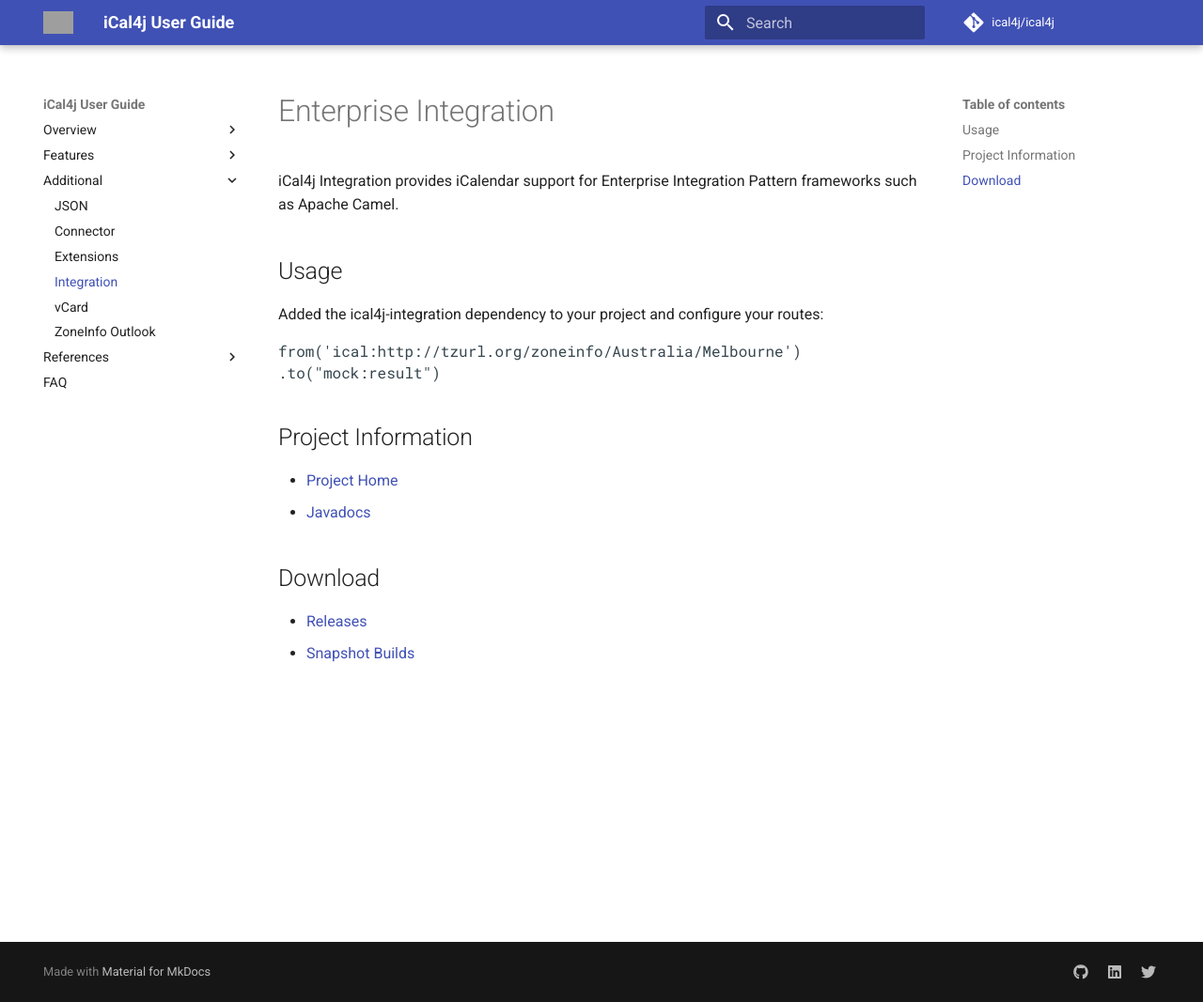
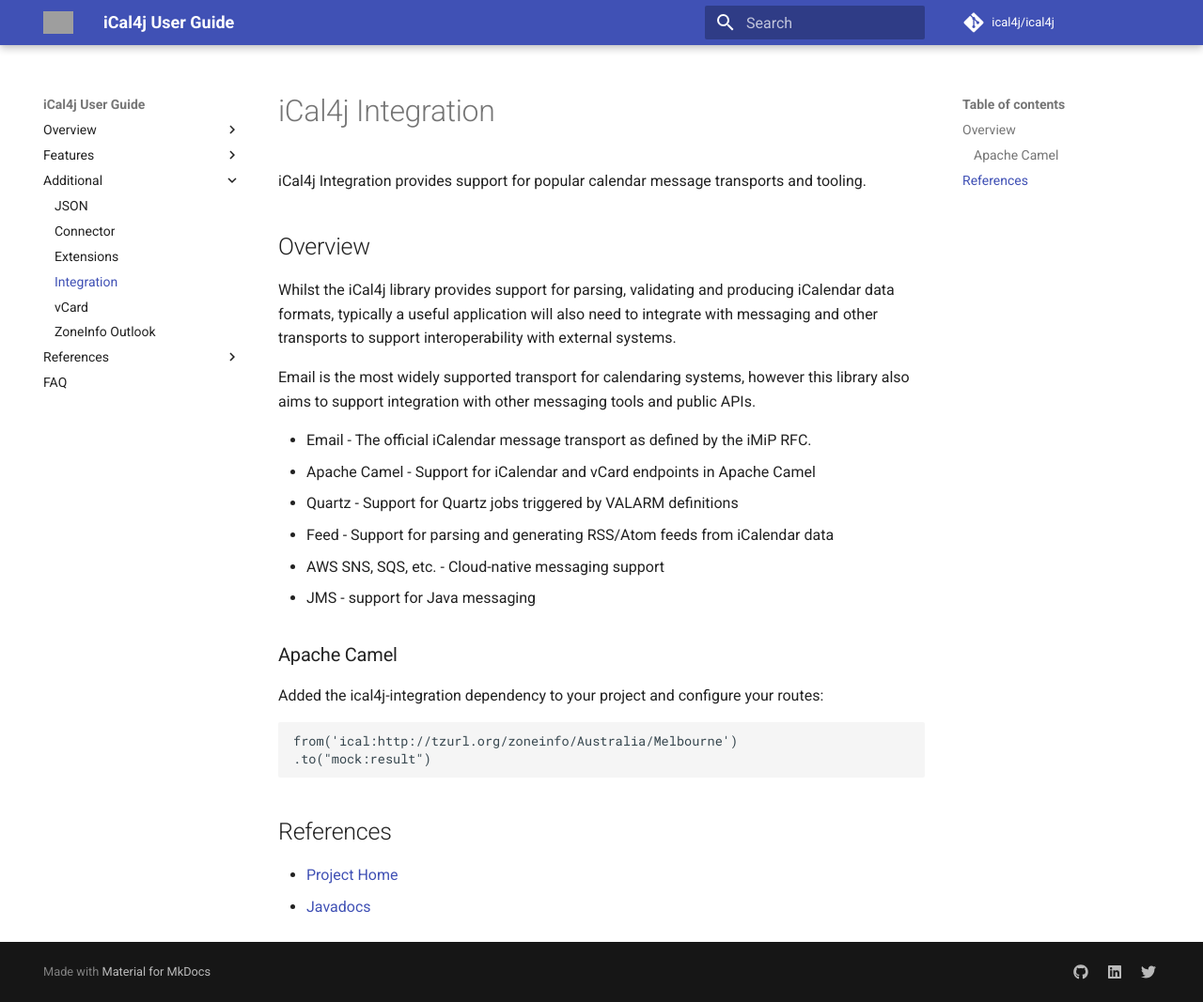
Before and after one commit to ical4j/ical4j-user-guide, an MkDocs documentation site: the page built from docs/integration.md, in a window 1280 px wide and 1067 px high. Shown: the whole window at 94% size. Built offline with MkDocs 1.6.1 and Material for MkDocs 9.7.7, drawn with Linux system fonts in a browser that asks for light colours; comment, search, counter and statistics services are not loaded; grey boxes are pictures that could not be loaded.

Commit message:
Updated integration docs

```diff
--- a/docs/integration.md
+++ b/docs/integration.md
@@ -1,22 +1,29 @@
-# Enterprise Integration
+# iCal4j Integration
+iCal4j Integration provides support for popular calendar message transports and tooling.
 
-iCal4j Integration provides iCalendar support for Enterprise Integration Pattern frameworks such as Apache Camel.
+## Overview
 
-## Usage
+Whilst the iCal4j library provides support for parsing, validating and producing iCalendar data formats, typically a useful application will also need to integrate with messaging and other transports to support interoperability with external systems.
+
+Email is the most widely supported transport for calendaring systems, however this library also aims to support integration with other messaging tools and public APIs.
+
+* Email - The official iCalendar message transport as defined by the iMiP RFC.
+* Apache Camel - Support for iCalendar and vCard endpoints in Apache Camel
+* Quartz - Support for Quartz jobs triggered by VALARM definitions
+* Feed - Support for parsing and generating RSS/Atom feeds from iCalendar data
+* AWS SNS, SQS, etc. - Cloud-native messaging support
+* JMS - support for Java messaging
+
+
+
+### Apache Camel
 
 Added the ical4j-integration dependency to your project and configure your routes:
 
-<pre>
-from('ical:http://tzurl.org/zoneinfo/Australia/Melbourne')
-.to("mock:result")
-</pre>
+    from('ical:http://tzurl.org/zoneinfo/Australia/Melbourne')
+    .to("mock:result")
 
-## Project Information
+## References
 
 * [Project Home](http://github.com/ical4j/ical4j-integration/)
 * [Javadocs](http://ical4j.github.io/docs/ical4j-integration/api/)
-
-## Download
-
-* [Releases](https://sourceforge.net/projects/ical4j/files/ical4j-integration/)
-* [Snapshot Builds](https://oss.sonatype.org/content/repositories/snapshots/org/mnode/ical4j/ical4j-integration/)
```
